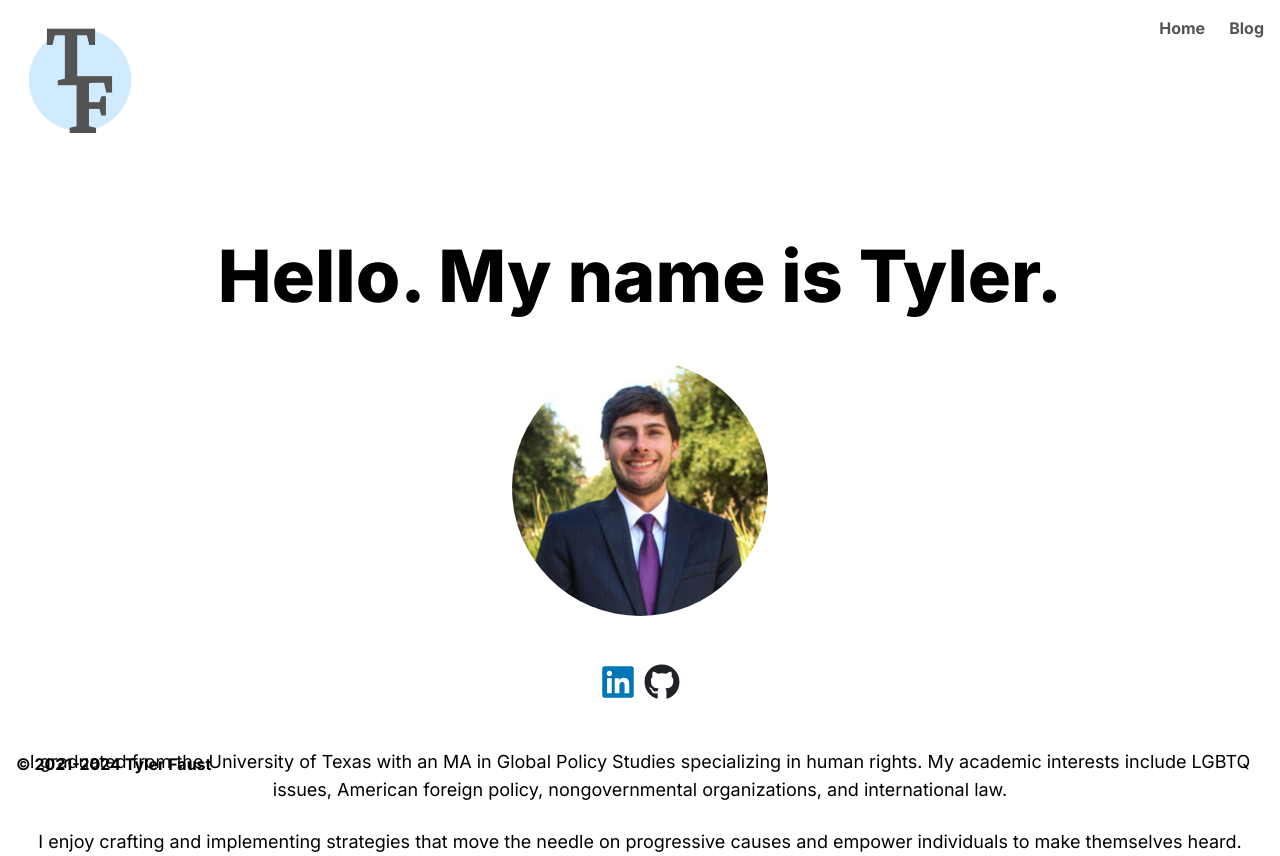
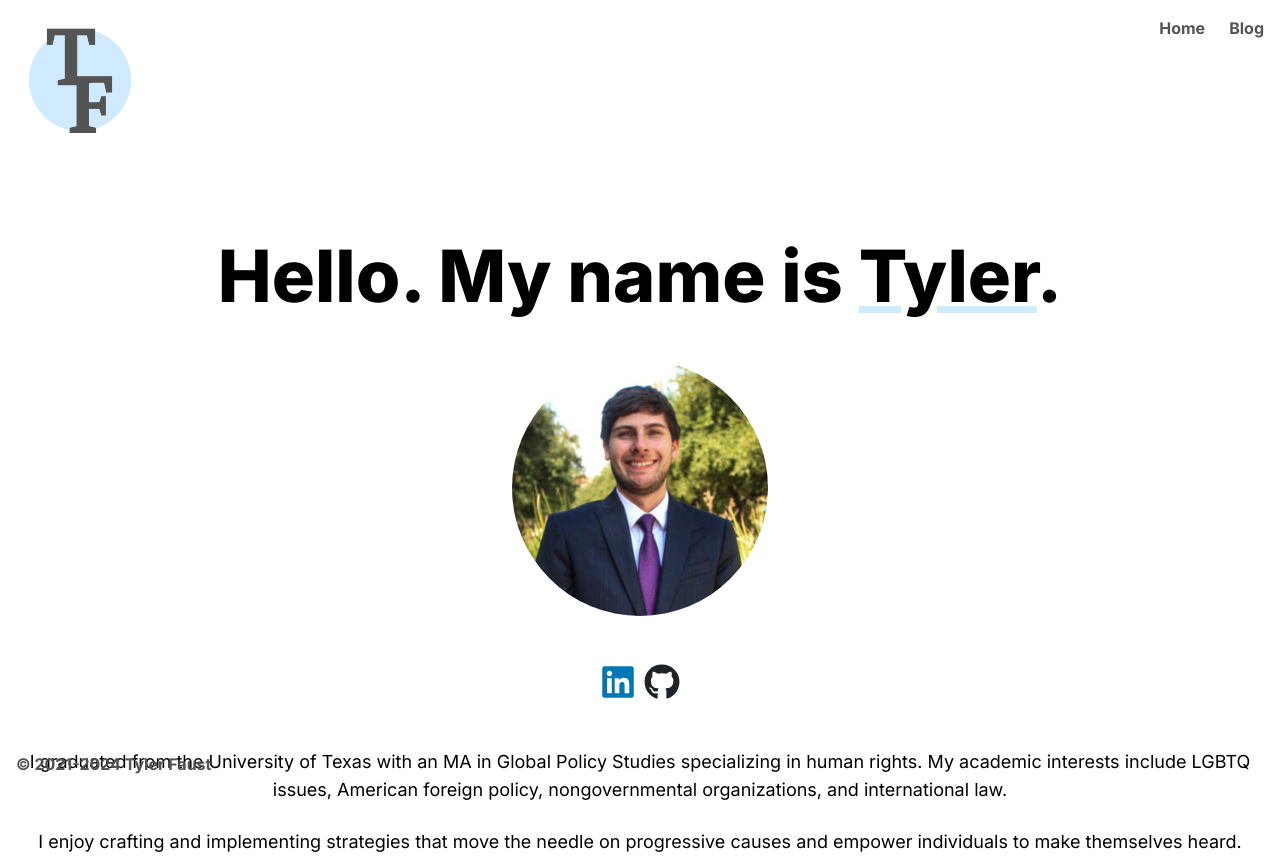
Before and after one commit to tylermfaust/tylerfau.st, a Next.js app: page / in a window 1280 px wide. Built offline with nearby package versions, Linux system fonts and the light colour scheme.

Commit message:
revise colors on body header and footer

```diff
--- a/src/app/layout.tsx
+++ b/src/app/layout.tsx
@@ -56,7 +56,7 @@ export default function RootLayout({
           </div>
         </nav>
         {children}
-        <footer className="absolute bottom-4 flex h-12 w-full justify-between px-4 py-8 font-bold">
+        <footer className="absolute bottom-4 flex h-12 w-full justify-between px-4 py-8 font-bold text-[#545454]">
           © 2021-{year} Tyler Faust
         </footer>
       </body>
--- a/src/app/page.tsx
+++ b/src/app/page.tsx
@@ -6,7 +6,8 @@ export default function HomePage() {
     <main className="flex flex-col justify-center">
       <div className="h-48 w-screen"></div>
       <h1 className="mx-auto text-7xl font-extrabold">
-        Hello. My name is Tyler.
+        Hello. My name is{" "}
+        <span className="underline decoration-[#d0eaff]">Tyler</span>.
       </h1>
       <div className="mt-12 flex justify-center">
         <Image
```
